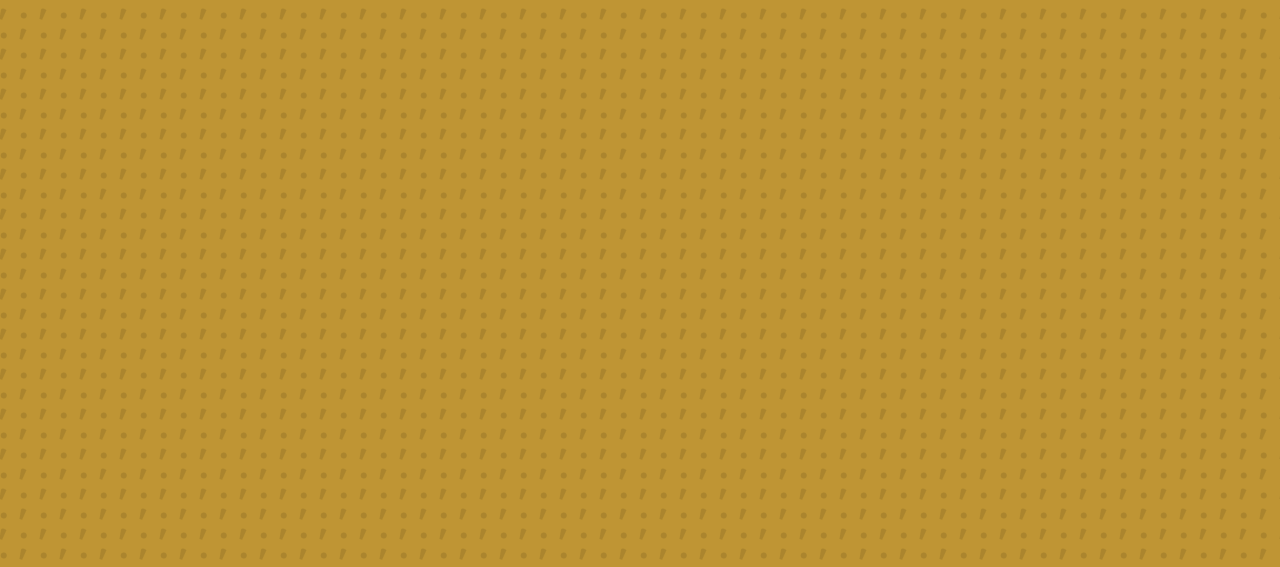
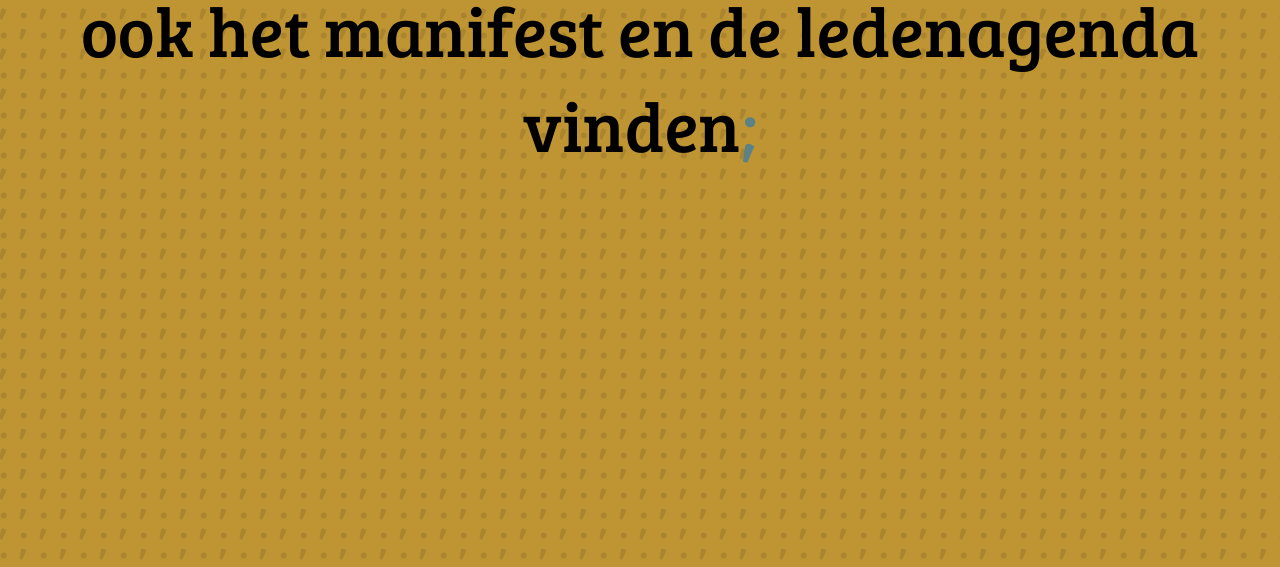
Before and after one commit to Maaikedegroot/puntkommaclub, a plain HTML site: page index.html in a window 1280 px wide. Shown: the part 233-800 px from the top of the page. Drawn offline with Linux system fonts and the light colour scheme.

Commit message:
Update index.html

```diff
--- a/index.html
+++ b/index.html
@@ -12,6 +12,6 @@
     <header>
       <h1>Puntkommaclub</h1>
     </header>
-    <div id="puntkomma">Tot maandag<span id="puntkommaatje">;</span></div>
+    <div id="puntkomma">Jaaaahh! Vanaf 2015 kunnen jullie hier ook het manifest en de ledenagenda vinden<span id="puntkommaatje">;</span></div>
   </body>
 </html>
```
